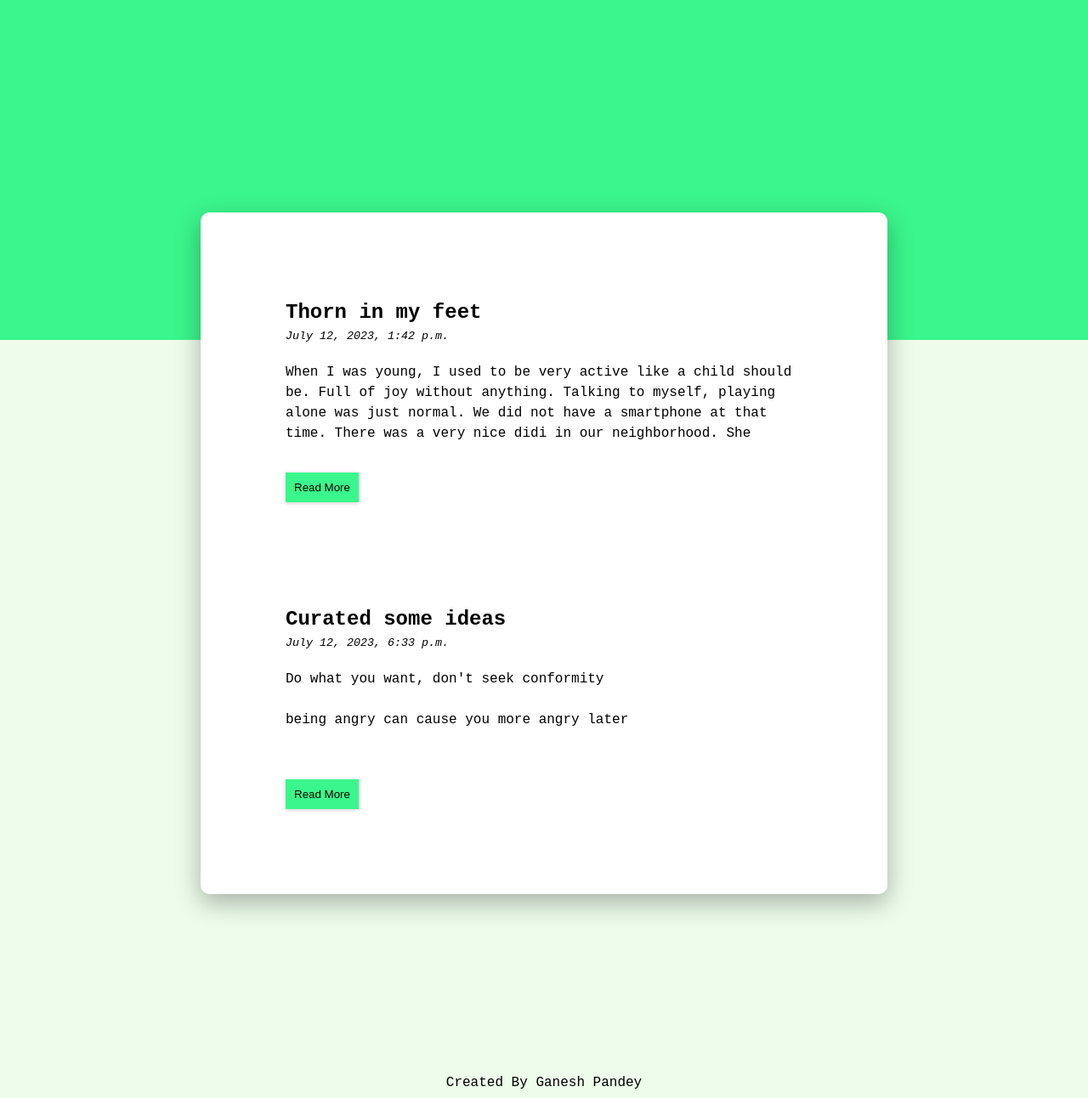
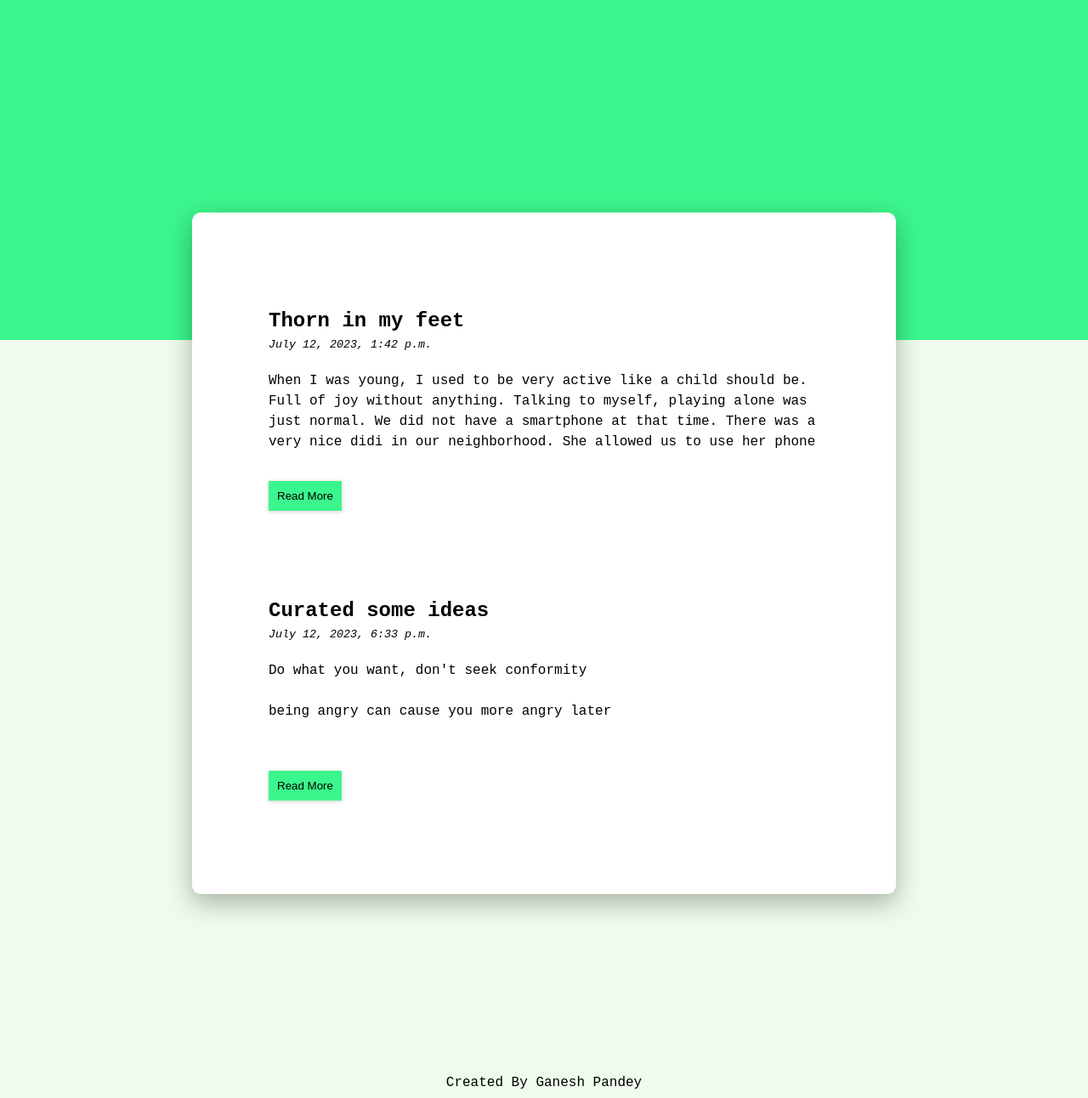
Before and after one commit to Ganesh910/raif, a Django app: page /kahani/ in a window 1280 px wide. Shown: the part 68-1360 px from the top of the page at 85% size. Run offline with Django 4.2, Linux system fonts and the light colour scheme; data comes from the database, SQL or seed files in the repository; both versions use the stored data as it was after the commit.

Commit message:
moved layout and static file to the global view from the local

```diff
--- a/kahani/views.py
+++ b/kahani/views.py
@@ -6,7 +6,7 @@ from .models import Kahani
 
 def index(request):
     kahani = Kahani.objects.all()
-    return render(request, "kahanis/index.html", {
+    return render(request, "index.html", {
         "kahanis":kahani
     })
 
@@ -17,6 +17,6 @@ def view_kahani(request, kahani_id):
     kahani = Kahani.objects.get(id=kahani_id)
 
     # render the kahani.html page and pass the values of kahani
-    return render(request, "kahanis/kahani.html", {
+    return render(request, "kahani.html", {
         "kahani":kahani
     })
--- a/kahani/static/kahani/styles.css
+++ b/static/styles.css
@@ -1,7 +1,7 @@
 .article {
     border-radius: 25px;
     padding: 40px;
-    margin: 40px;
+    margin: 20px;
     background-color: white;
 }
 
@@ -16,7 +16,7 @@
     background-color: #fff;
     width: 60%;
     margin: auto;
-    padding: 20px;
+    padding: 50px 30px;
     box-shadow: 0 10px 30px rgb(0 0 0 / 0.3);
     border-radius: 10px;
     position: relative;
--- a/kahani/templates/kahanis/index.html
+++ b/templates/index.html
@@ -1,4 +1,4 @@
-{% extends "kahanis/layout.html" %}
+{% extends "layout.html" %}
 
 {% block body %}
 
--- a/kahani/templates/kahanis/kahani.html
+++ b/templates/kahani.html
@@ -1,4 +1,4 @@
-{% extends "kahanis/layout.html" %}
+{% extends "layout.html" %}
 
 {% block title %}
 {{ kahani.title }}
--- a/kahani/templates/kahanis/layout.html
+++ b/templates/layout.html
@@ -7,7 +7,7 @@
     <meta charset="UTF-8">
     <meta name="viewport" content="width=device-width, initial-scale=1.0">
     <title>{% block title %}Kahani{% endblock %}</title>
-    <link rel="stylesheet" href="{% static 'kahani/styles.css' %}">
+    <link rel="stylesheet" href="{% static 'styles.css' %}">
 </head>
 
 <body>
```
Also changed, not shown: raif/settings.py (+7 -1 lines), db.sqlite3.
